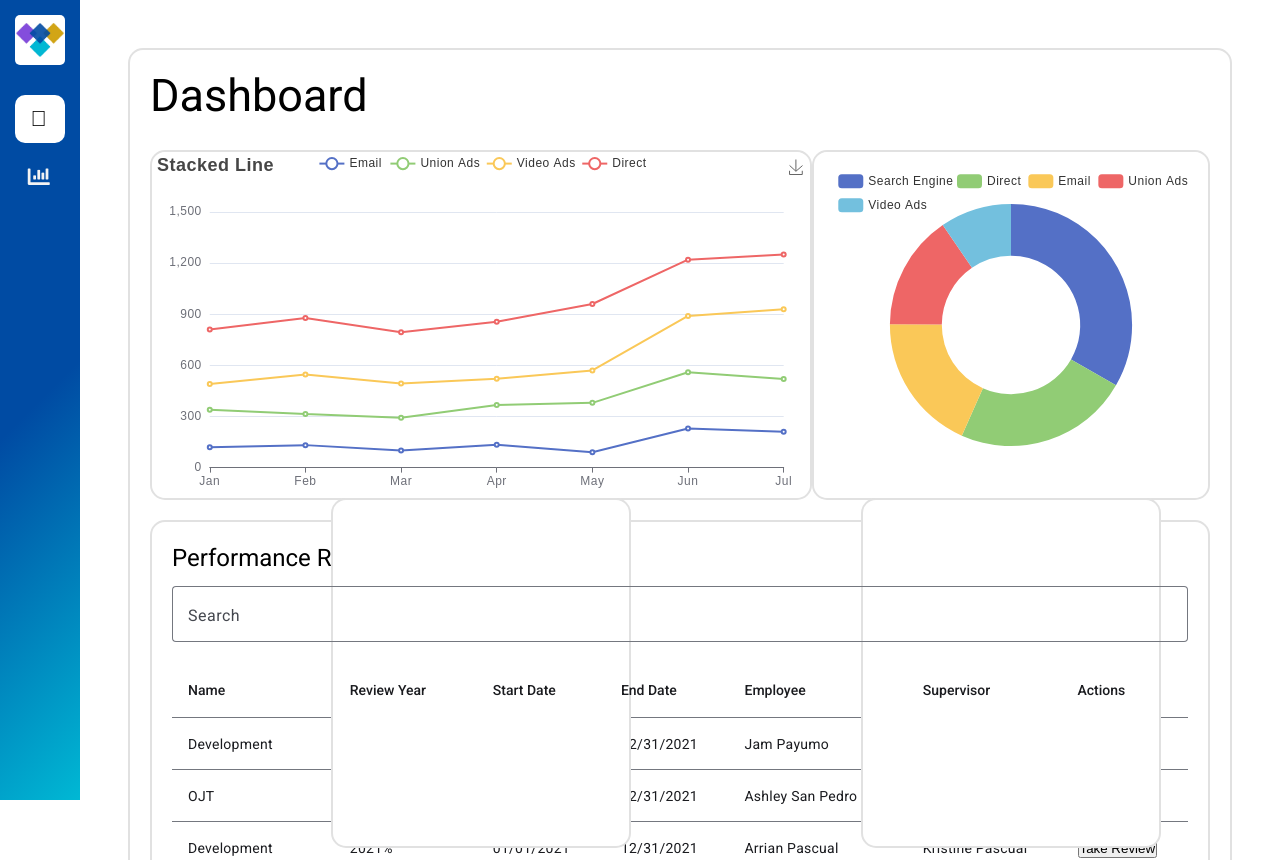
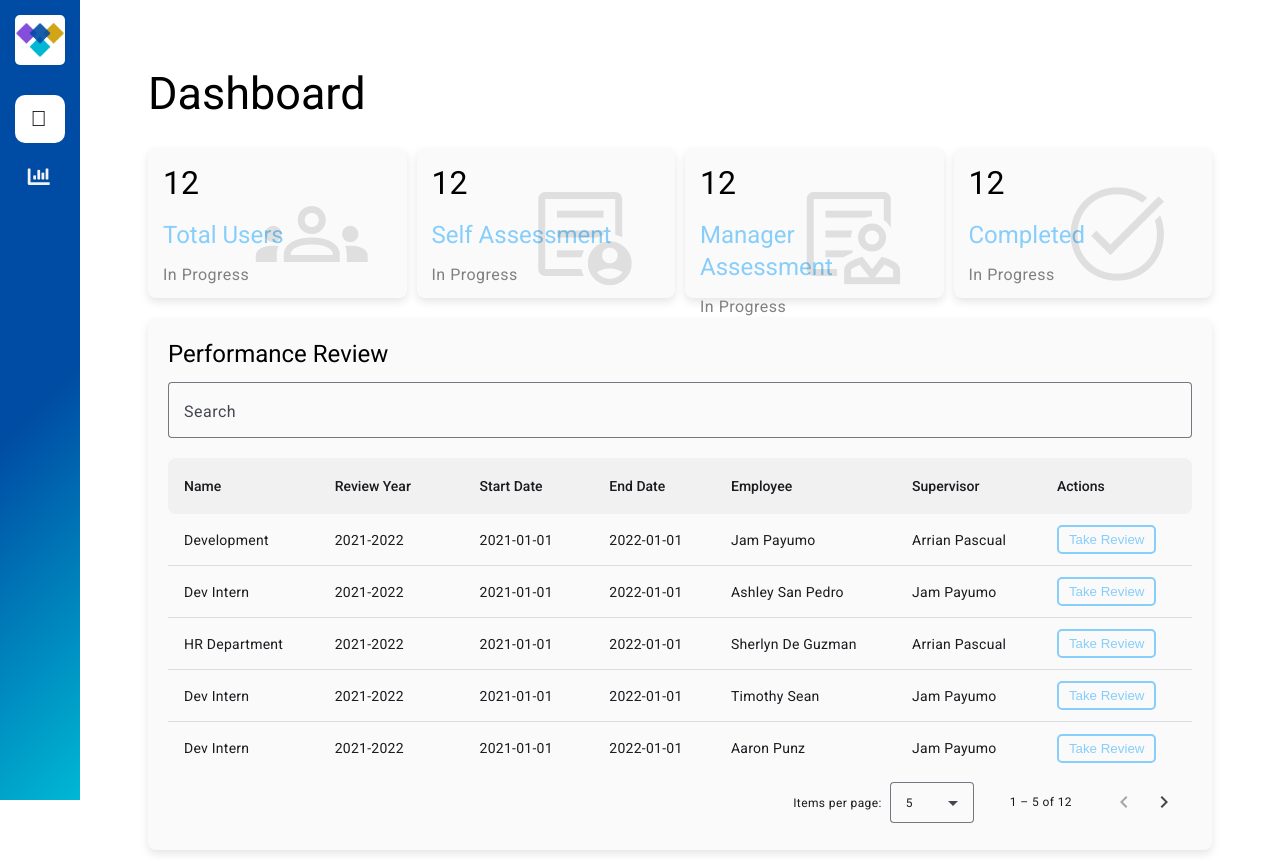
Before and after one commit to Kirifer/PMS.Web, an Angular app: page /dashboard in a window 1280 px wide. Shown: the top 860 px of the page. Built offline with nearby package versions, Linux system fonts and the light colour scheme; some icons are missing.

Commit message:
updated dashboard

```diff
--- a/src/app/add-perform-rev/add-perform-rev.component.css
+++ b/src/app/add-perform-rev/add-perform-rev.component.css
@@ -2,8 +2,8 @@
 .title {
     color: #3b3b3b;
     text-align: center;
-    padding: 20px;
     font-size: 1.4em;
+    padding-top: 20px;
 
     .fa-plus {
         transform: translateX(-12px);
@@ -18,9 +18,6 @@
     border-radius: 8px;
     box-shadow: 0 4px 8px rgba(0, 0, 0, 0.1);
     width: 100%;
-    margin: auto;
-    margin-top: 20px;
-    margin-bottom: 50px;
     position: relative;
 
     h6 {
--- a/src/app/add-review/add-review.component.css
+++ b/src/app/add-review/add-review.component.css
@@ -1,17 +1,8 @@
-* {
-    scrollbar-width: none; /* Firefox */
-    -ms-overflow-style: none;  /* Internet Explorer 10+ */
-}
 
-*::-webkit-scrollbar {
-    display: none;  /* Safari and Chrome */
-}
 
 form {
     padding: 30px;
 }
-
-
 
 
 
--- a/src/app/add-review/add-review.component.ts
+++ b/src/app/add-review/add-review.component.ts
@@ -18,7 +18,7 @@ export class AddReviewComponent {
   constructor(public dialogRef: MatDialogRef<AddReviewComponent>) { }
 
   closeDialog(): void {
-    this.dialogRef.close(); // This will close the dialog
+    this.dialogRef.close(); //
   }
 
 }
--- a/src/app/dashboard/dashboard.component.css
+++ b/src/app/dashboard/dashboard.component.css
@@ -1,6 +1,5 @@
 .main-container {
    width: 100%;
-    border: 2px solid rgb(225, 225, 225);
    border-radius: 15px;
    padding: 20px;
 }
@@ -13,19 +12,37 @@
 
 .main-cards {
   width: 100%;
-   height: 350px;
   display: flex;
   justify-content: space-between;
   align-items: center;
+  gap: 10px;
+
 
   div{
       width: 300px;
-       margin: auto;
-       height: 350px;
-       border: 2px solid rgb(225, 225, 225);
-       border-radius: 15px;
-       background: rgb(255, 255, 255);
-       margin-bottom: 50px;
+      height: 150px;
+      border-radius: 8px;
+      box-shadow: 0 4px 8px rgba(0, 0, 0, 0.1);
+      background: rgb(250, 250, 250);
+      padding: 15px;
+      position: relative;
+
+     h4{
+        color: black
+     }
+     h6{
+        color: lightskyblue;
+     }
+     p{
+        color: gray;
+     }
+     span{
+        position: absolute;
+        right: 15%;
+        top: 20%;
+        font-size: 7em;
+        opacity: 0.1;
+     }
   }
 }
 
@@ -33,23 +50,40 @@
   margin-top: 20px;
   width: 100%;
   height: auto;
-   border-radius: 15px;
-   border: 2px solid rgb(225, 225, 225); /* Keep the border of the big-container */
-   background: rgb(255, 255, 255); /* Keep the white background for big-container */
+  border-radius: 8px;
+  box-shadow: 0 4px 8px rgba(0, 0, 0, 0.1);
+  background: rgb(250, 250, 250);
   padding: 20px;
 }
 
 .first{
   width: 500px;
 }
-#echart-container {
+table {
   width: 100%;
-   height: 400px;
+  background: rgb(250, 250, 250);
 }
 
- table {
-   width: 100%;
-   background-color: white;
+table th{
+  background-color: rgb(241, 241, 241);
+  border: none;
+}
+
+table td{
+  border-color: rgb(220, 220, 220);
+}
+
+table th:first-child { border-top-left-radius: 8px; border-bottom-left-radius: 8px; }
+table th:last-child { border-top-right-radius: 8px; border-bottom-right-radius: 8px;}
+
+
+table button {
+   border: 2px solid lightskyblue;
+   color: lightskyblue;
+   border-radius: 5px;
+   padding: 5px 10px;
+   background-color: transparent;
+
 }
 
 .mat-mdc-form-field {
@@ -58,7 +92,8 @@
 }
 
 mat-paginator {
-background-color: white; }
+  background: rgb(250, 250, 250);
+}
 .mat-elevation-z8{
   box-shadow: none;
 }
--- a/src/app/dashboard/dashboard.component.html
+++ b/src/app/dashboard/dashboard.component.html
@@ -3,8 +3,38 @@
         <h2>Dashboard</h2>
     </div>
     <div class="main-cards">
-        <div id="linechart-container" style="width: 1000px; height: 350px;"></div>
-        <div id="echart-container" style="width: 600px; height: 350px;"></div>
+        <div>
+            <h4>12</h4>
+            <h6>Total Users</h6>
+            <p>In Progress</p>
+            <span class="material-symbols-outlined">
+                groups
+                </span>
+        </div>
+        <div>
+            <h4>12</h4>
+            <h6>Self Assessment</h6>
+            <p>In Progress</p>
+            <span class="material-symbols-outlined">
+                demography
+                </span>
+        </div>
+        <div>
+            <h4>12</h4>
+            <h6>Manager Assessment</h6>
+            <p>In Progress</p>
+            <span class="material-symbols-outlined">
+                clinical_notes
+                </span>
+        </div>
+        <div>
+            <h4>12</h4>
+            <h6>Completed</h6>
+            <p>In Progress</p>
+            <span class="material-symbols-outlined">
+                task_alt
+                </span>
+        </div>
     </div>
     <!-- TABLE -->
     <div class="big-container">
@@ -26,7 +56,7 @@
                 <!-- Review Year Column -->
                 <ng-container matColumnDef="reviewYear">
                     <th mat-header-cell *matHeaderCellDef mat-sort-header> Review Year </th>
-                    <td mat-cell *matCellDef="let row"> {{row.reviewYear}}% </td>
+                    <td mat-cell *matCellDef="let row"> {{row.reviewYear}}</td>
                 </ng-container>
 
                 <!-- Start Date Column -->
--- a/src/app/dashboard/dashboard.component.ts
+++ b/src/app/dashboard/dashboard.component.ts
@@ -8,48 +8,14 @@ import { MatIconModule } from '@angular/material/icon';
 import { MatFormFieldModule } from '@angular/material/form-field';
 import { AddReviewComponent } from '../add-review/add-review.component';
 import { MatDialog } from '@angular/material/dialog';
-import * as echarts from 'echarts/core';
-import {
-  TooltipComponent,
-  LegendComponent,
-  TitleComponent,
-  ToolboxComponent,
-  GridComponent
-} from 'echarts/components';
-import { PieChart, LineChart } from 'echarts/charts';
-import { LabelLayout, UniversalTransition } from 'echarts/features';
-import { CanvasRenderer } from 'echarts/renderers';
 
-echarts.use([
-  TooltipComponent,
-  LegendComponent,
-  PieChart,
-  LineChart,
-  CanvasRenderer,
-  LabelLayout,
-  TitleComponent,
-  ToolboxComponent,
-  GridComponent,
-  UniversalTransition
-]);
+import employees from "../perform-rev/data.json"
+import { IUserData } from '../model/interface/UserData';
 
-export interface UserData {
-  name: string;
-  reviewYear: number;
-  startDate: string;
-  endDate: string;
-  employee: string;
-  supervisor: string;
-}
 
-const ELEMENT_DATA: UserData[] = [
-  { name: 'Development', reviewYear: 2021, startDate: '01/01/2021', endDate: '12/31/2021', employee: 'Jam Payumo', supervisor: 'Arrian Pascual' },
-  { name: 'OJT', reviewYear: 2021, startDate: '01/01/2021', endDate: '12/31/2021', employee: 'Ashley San Pedro', supervisor: 'Jam Payumo' },
-  { name: 'Development', reviewYear: 2021, startDate: '01/01/2021', endDate: '12/31/2021', employee: 'Arrian Pascual', supervisor: 'Kristine Pascual' },
-  { name: 'Human Resource', reviewYear: 2021, startDate: '01/01/2021', endDate: '12/31/2021', employee: 'Sherley De Guzman', supervisor: 'Kristine Pascual' },
-  { name: 'OJT', reviewYear: 2021, startDate: '01/01/2021', endDate: '12/31/2021', employee: 'Patrick Perez', supervisor: 'Jam Payumo' },
-  // You can add more dummy data here for testing
-];
+
+const ELEMENT_DATA: IUserData[] = employees;
+
 
 @Component({
   selector: 'app-dashboard',
@@ -62,67 +28,14 @@ export class DashboardComponent implements AfterViewInit {
   constructor(private _dialog: MatDialog) {}
 
   displayedColumns: string[] = ['name', 'reviewYear', 'startDate', 'endDate', 'employee', 'supervisor', 'actions'];
-  dataSource: MatTableDataSource<UserData> = new MatTableDataSource(ELEMENT_DATA);
+  dataSource: MatTableDataSource<IUserData> = new MatTableDataSource(ELEMENT_DATA);
 
   @ViewChild(MatPaginator) paginator!: MatPaginator;
   @ViewChild(MatSort) sort!: MatSort;
 
   ngAfterViewInit(): void {
-    this.initPieChart();
-    this.initLineChart();
     this.dataSource.paginator = this.paginator;
     this.dataSource.sort = this.sort;
-  }
-  // 1ST CHART
-  private initPieChart(): void {
-    const chartDom = document.getElementById('echart-container')!;
-    const myChart = echarts.init(chartDom);
-    const option = {
-      tooltip: { trigger: 'item' },
-      legend: { top: '5%', left: 'center' },
-      series: [{
-        name: 'Access From',
-        type: 'pie',
-        radius: ['40%', '70%'],
-        avoidLabelOverlap: false,
-        label: { show: false, position: 'center' },
-        emphasis: { label: { show: true, fontSize: 40, fontWeight: 'bold' } },
-        labelLine: { show: false },
-        data: [
-          { value: 1048, name: 'Search Engine' },
-          { value: 735, name: 'Direct' },
-          { value: 580, name: 'Email' },
-          { value: 484, name: 'Union Ads' },
-          { value: 300, name: 'Video Ads' }
-        ]
-      }]
-    };
-    myChart.setOption(option);
-  }
-  // 2ND CHART
-  private initLineChart(): void {
-    const chartDom = document.getElementById('linechart-container')!;
-    const myChart = echarts.init(chartDom);
-    const option = {
-      title: { text: 'Stacked Line' },
-      tooltip: { trigger: 'axis' },
-      legend: { data: ['Email', 'Union Ads', 'Video Ads', 'Direct', 'Search Engine'] },
-      grid: { left: '3%', right: '4%', bottom: '3%', containLabel: true },
-      toolbox: { feature: { saveAsImage: {} } },
-      xAxis: {
-        type: 'category',
-        boundaryGap: false,
-        data: ['Jan', 'Feb', 'Mar', 'Apr', 'May', 'Jun', 'Jul']
-      },
-      yAxis: { type: 'value' },
-      series: [
-        { name: 'Email', type: 'line', stack: 'Total', data: [120, 132, 101, 134, 90, 230, 210] },
-        { name: 'Union Ads', type: 'line', stack: 'Total', data: [220, 182, 191, 234, 290, 330, 310] },
-        { name: 'Video Ads', type: 'line', stack: 'Total', data: [150, 232, 201, 154, 190, 330, 410] },
-        { name: 'Direct', type: 'line', stack: 'Total', data: [320, 332, 301, 334, 390, 330, 320] },
-      ]
-    };
-    myChart.setOption(option);
   }
 
   applyFilter(event: Event) {
@@ -141,6 +54,7 @@ export class DashboardComponent implements AfterViewInit {
       maxWidth: 'none',
       height: '800px',
       maxHeight: 'none',
+      autoFocus: false,
 
     });
   }
--- /dev/null
+++ b/src/app/model/interface/UserData.ts
@@ -0,0 +1,9 @@
+export interface IUserData {
+    id: number,
+    name: string;
+    reviewYear: string;
+    startDate: string;
+    endDate: string;
+    employee: string;
+    supervisor: string;
+}
--- a/src/app/perform-rev/data.json
+++ b/src/app/perform-rev/data.json
@@ -6,8 +6,7 @@
       "startDate": "2021-01-01",
       "endDate": "2022-01-01",
       "employee": "Jam Payumo",
-      "supervisor": "Arrian Pascual",
-      "action": ""
+      "supervisor": "Arrian Pascual"
     },
     {
       "id": 2,
@@ -16,8 +15,7 @@
       "startDate": "2021-01-01",
       "endDate": "2022-01-01",
       "employee": "Ashley San Pedro",
-      "supervisor": "Jam Payumo",
-      "action": ""
+      "supervisor": "Jam Payumo"
     },
     {
       "id": 3,
@@ -26,8 +24,7 @@
       "startDate": "2021-01-01",
       "endDate": "2022-01-01",
       "employee": "Sherlyn De Guzman",
-      "supervisor": "Arrian Pascual",
-      "action": ""
+      "supervisor": "Arrian Pascual"
     },
     {
       "id": 4,
@@ -36,8 +33,7 @@
       "startDate": "2021-01-01",
       "endDate": "2022-01-01",
       "employee": "Timothy Sean",
-      "supervisor": "Jam Payumo",
-      "action": ""
+      "supervisor": "Jam Payumo"
     },
     {
       "id": 5,
@@ -46,8 +42,7 @@
       "startDate": "2021-01-01",
       "endDate": "2022-01-01",
       "employee": "Aaron Punz",
-      "supervisor": "Jam Payumo",
-      "action": ""
+      "supervisor": "Jam Payumo"
     },
     {
       "id": 6,
@@ -56,8 +51,7 @@
       "startDate": "2021-01-01",
       "endDate": "2022-01-01",
       "employee": "Patrick Perez",
-      "supervisor": "Jam Payumo",
-      "action": ""
+      "supervisor": "Jam Payumo"
     },
     {
       "id": 7,
@@ -66,8 +60,7 @@
       "startDate": "2021-01-01",
       "endDate": "2022-01-01",
       "employee": "Kenji",
-      "supervisor": "Jam Payumo",
-      "action": ""
+      "supervisor": "Jam Payumo"
     },
     {
       "id": 8,
@@ -76,8 +69,7 @@
       "startDate": "2021-01-01",
       "endDate": "2022-01-01",
       "employee": "Archie Custodio",
-      "supervisor": "Darwin Pascual",
-      "action": ""
+      "supervisor": "Darwin Pascual"
     },
     {
       "id": 9,
@@ -86,8 +78,7 @@
       "startDate": "2021-01-01",
       "endDate": "2022-01-01",
       "employee": "Robz Ruben",
-      "supervisor": "Darwin Pascual",
-      "action": ""
+      "supervisor": "Darwin Pascual"
     },
     {
       "id": 10,
@@ -96,8 +87,7 @@
       "startDate": "2021-01-01",
       "endDate": "2022-01-01",
       "employee": "Robz Ruben",
-      "supervisor": "Darwin Pascual",
-      "action": ""
+      "supervisor": "Darwin Pascual"
     },
     {
       "id": 11,
@@ -106,8 +96,7 @@
       "startDate": "2021-01-01",
       "endDate": "2022-01-01",
       "employee": "Robz Ruben",
-      "supervisor": "Darwin Pascual",
-      "action": ""
+      "supervisor": "Darwin Pascual"
     },
     {
       "id": 12,
@@ -116,7 +105,6 @@
       "startDate": "2021-01-01",
       "endDate": "2022-01-01",
       "employee": "Robz Ruben",
-      "supervisor": "Darwin Pascual",
-      "action": ""
+      "supervisor": "Darwin Pascual"
     }
   ]
--- a/src/app/perform-rev/perform-rev.component.css
+++ b/src/app/perform-rev/perform-rev.component.css
@@ -45,10 +45,6 @@
 }
 
 
-.table-container {
-    max-height: 530px;
-    overflow-y: auto;
-}
 table {
     width: 100%;
     background-color: white;
@@ -75,22 +71,12 @@ table th:last-child { border-top-right-radius: 10px; border-bottom-right-radius:
 
 
 
-
-
-
-
-/* Action Buttons */
-
-.edit{
-    color: rgb(3, 183, 3);
+mat-paginator {
+    background: white;
 }
-.del{
-    color: red;
+.mat-elevation-z8{
+    box-shadow: none;
 }
-.info{
-    color: black;
-}
-
 
 
 
--- a/src/app/perform-rev/perform-rev.component.html
+++ b/src/app/perform-rev/perform-rev.component.html
@@ -17,62 +17,57 @@
         <div class="mat-elevation-z8">
             <table mat-table [dataSource]="dataSource" matSort>
 
+
                 <!-- ID Column -->
                 <ng-container matColumnDef="id">
-          <th mat-header-cell *matHeaderCellDef>ID</th>
-          <td mat-cell *matCellDef="let element">{{ element.id }}</td>
+                    <th mat-header-cell *matHeaderCellDef mat-sort-header> ID </th>
+                    <td mat-cell *matCellDef="let row"> {{row.id}} </td>
                 </ng-container>
 
                 <!-- Name Column -->
                 <ng-container matColumnDef="name">
-          <th mat-header-cell *matHeaderCellDef>Name</th>
-          <td mat-cell *matCellDef="let element">{{ element.name }}</td>
+                    <th mat-header-cell *matHeaderCellDef mat-sort-header> Name </th>
+                    <td mat-cell *matCellDef="let row"> {{row.name}} </td>
                 </ng-container>
 
                 <!-- Review Year Column -->
                 <ng-container matColumnDef="reviewYear">
-          <th mat-header-cell *matHeaderCellDef>Review Year</th>
-          <td mat-cell *matCellDef="let element">{{ element.reviewYear }}</td>
+                    <th mat-header-cell *matHeaderCellDef mat-sort-header> Review Year </th>
+                    <td mat-cell *matCellDef="let row"> {{row.reviewYear}}</td>
                 </ng-container>
 
                 <!-- Start Date Column -->
                 <ng-container matColumnDef="startDate">
-          <th mat-header-cell *matHeaderCellDef>Start Date</th>
-          <td mat-cell *matCellDef="let element">{{ element.startDate }}</td>
+                    <th mat-header-cell *matHeaderCellDef mat-sort-header> Start Date </th>
+                    <td mat-cell *matCellDef="let row"> {{row.startDate}} </td>
                 </ng-container>
 
                 <!-- End Date Column -->
                 <ng-container matColumnDef="endDate">
-          <th mat-header-cell *matHeaderCellDef>End Date</th>
-          <td mat-cell *matCellDef="let element">{{ element.endDate }}</td>
+                    <th mat-header-cell *matHeaderCellDef mat-sort-header> End Date </th>
+                    <td mat-cell *matCellDef="let row"> {{row.endDate}} </td>
                 </ng-container>
 
                 <!-- Employee Column -->
                 <ng-container matColumnDef="employee">
-          <th mat-header-cell *matHeaderCellDef>Employee</th>
-          <td mat-cell *matCellDef="let element">{{ element.employee }}</td>
+                    <th mat-header-cell *matHeaderCellDef mat-sort-header> Employee </th>
+                    <td mat-cell *matCellDef="let row"> {{row.employee}} </td>
                 </ng-container>
 
                 <!-- Supervisor Column -->
                 <ng-container matColumnDef="supervisor">
-          <th mat-header-cell *matHeaderCellDef>Supervisor</th>
-          <td mat-cell *matCellDef="let element">{{ element.supervisor }}</td>
+                    <th mat-header-cell *matHeaderCellDef mat-sort-header> Supervisor </th>
+                    <td mat-cell *matCellDef="let row"> {{row.supervisor}} </td>
                 </ng-container>
 
-        <!-- Action Column -->
-        <ng-container matColumnDef="action">
-          <th mat-header-cell *matHeaderCellDef>Action</th>
-          <td mat-cell *matCellDef="let element">
-            <mat-icon class="edit" aria-hidden="false" fontIcon="edit"></mat-icon>
-            <mat-icon class="del" aria-hidden="false" fontIcon="delete"></mat-icon>
-            <mat-icon class="info" aria-hidden="false" fontIcon="information"></mat-icon>
+                <!-- Actions Column -->
+                <ng-container matColumnDef="actions">
+                    <th mat-header-cell *matHeaderCellDef mat-sort-header> Actions </th>
+                    <td mat-cell *matCellDef="let row">
+                        <button mat-icon-button>Details</button>
                     </td>
                 </ng-container>
 
-
-
-
-        <!-- Header Row -->
                 <tr mat-header-row *matHeaderRowDef="displayedColumns"></tr>
                 <tr mat-row *matRowDef="let row; columns: displayedColumns;"></tr>
 
@@ -82,7 +77,7 @@
                 </tr>
             </table>
 
-
+            <mat-paginator [pageSizeOptions]="[5, 10, 25, 100]" aria-label="Select page of users"></mat-paginator>
         </div>
     </div>
 </div>
--- a/src/app/perform-rev/perform-rev.component.ts
+++ b/src/app/perform-rev/perform-rev.component.ts
@@ -1,5 +1,5 @@
-import { Component, OnInit, inject, ChangeDetectionStrategy } from '@angular/core';
-import employees from "./data.json"
+import { Component, OnInit, inject, AfterViewInit, ViewChild } from '@angular/core';
+
 import {MatTableDataSource, MatTableModule} from '@angular/material/table';
 import { AddPerformRevComponent } from '../add-perform-rev/add-perform-rev.component';
 import { MatDialog, MatDialogModule} from '@angular/material/dialog';
@@ -10,10 +10,20 @@ import { RouterModule } from '@angular/router';
 import { MatNativeDateModule } from '@angular/material/core';
 import { MatCheckboxModule } from '@angular/material/checkbox';
 import {MatDividerModule} from '@angular/material/divider';
-import {AfterViewInit, ViewChild} from '@angular/core';
 import {MatPaginator, MatPaginatorModule} from '@angular/material/paginator';
 import {MatSort, MatSortModule} from '@angular/material/sort';
 import {MatInputModule} from '@angular/material/input';
+
+import employees from "./data.json"
+import { IUserData } from '../model/interface/UserData';
+
+
+
+
+
+
+const ELEMENT_DATA: IUserData[] = employees;
+
 
 
 @Component({
@@ -23,37 +33,30 @@ import {MatInputModule} from '@angular/material/input';
   templateUrl: './perform-rev.component.html',
   styleUrl: './perform-rev.component.css'
 })
-export class PerformRevComponent {
-  // Define the columns to be displayed in the table
-  displayedColumns: string[] = [
-    'id',
-    'name',
-    'reviewYear',
-    'startDate',
-    'endDate',
-    'employee',
-    'supervisor',
-    'action'
-  ];
+export class PerformRevComponent implements AfterViewInit {
+
   constructor(private _dialog: MatDialog) {}
 
-  dataSource!: MatTableDataSource<any>;
 
-  data = employees;
+  displayedColumns: string[] = ['id', 'name', 'reviewYear', 'startDate', 'endDate', 'employee', 'supervisor', 'actions'];
+  dataSource: MatTableDataSource<IUserData> = new MatTableDataSource(ELEMENT_DATA);
+
+  @ViewChild(MatPaginator) paginator!: MatPaginator;
+  @ViewChild(MatSort) sort!: MatSort;
+
+  ngAfterViewInit(): void {
+    this.dataSource.paginator = this.paginator;
+    this.dataSource.sort = this.sort;
+  }
+
 
   applyFilter(event: Event) {
     const filterValue = (event.target as HTMLInputElement).value;
     this.dataSource.filter = filterValue.trim().toLowerCase();
-  }
 
-  ngOnInit() {
-    // Optionally add a 'position' field for numbering the rows
-    const dataWithPosition = this.data.map((item, index) => ({
-      position: index + 1,
-      ...item,
-    }));
-    // Initialize the data source with the modified data
-    this.dataSource = new MatTableDataSource(dataWithPosition);
+    if (this.dataSource.paginator) {
+      this.dataSource.paginator.firstPage();
+    }
   }
 
 
--- a/src/index.html
+++ b/src/index.html
@@ -10,6 +10,7 @@
   <link href="https://fonts.googleapis.com/icon?family=Material+Icons" rel="stylesheet">
   <script src="https://kit.fontawesome.com/4832b7935e.js" crossorigin="anonymous"></script>
   <link rel="stylesheet" href="https://pro.fontawesome.com/releases/v5.10.0/css/all.css" integrity="sha384-AYmEC3Yw5cVb3ZcuHtOA93w35dYTsvhLPVnYs9eStHfGJvOvKxVfELGroGkvsg+p" crossorigin="anonymous" />
+  <link rel="stylesheet" href="https://fonts.googleapis.com/css2?family=Material+Symbols+Outlined:opsz,wght,FILL,GRAD@20..48,100..700,0..1,-50..200" />
 
 </head>
 <body class="mat-typography">
```
Lines whose indentation alone changed are shown as unchanged.
